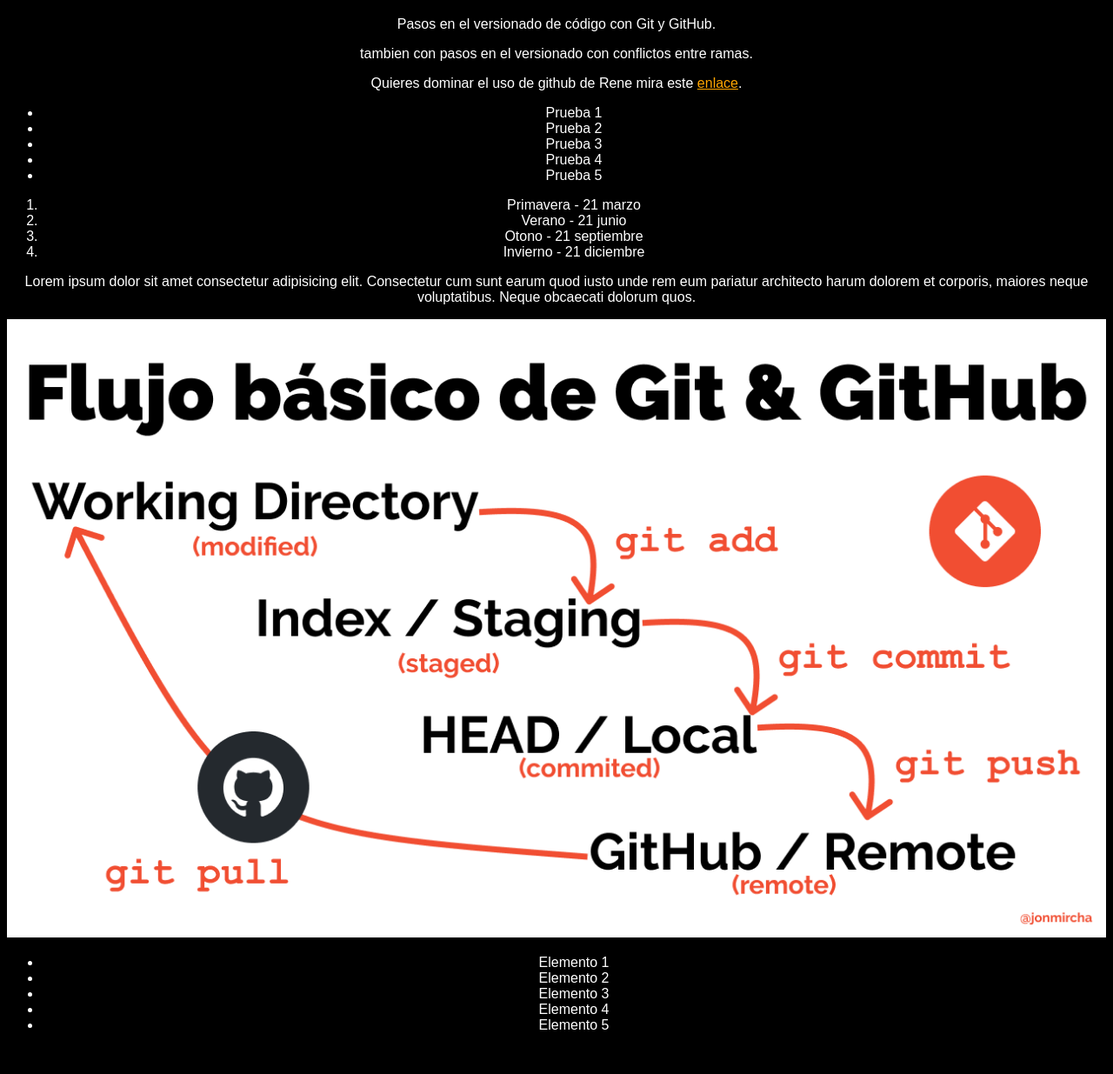
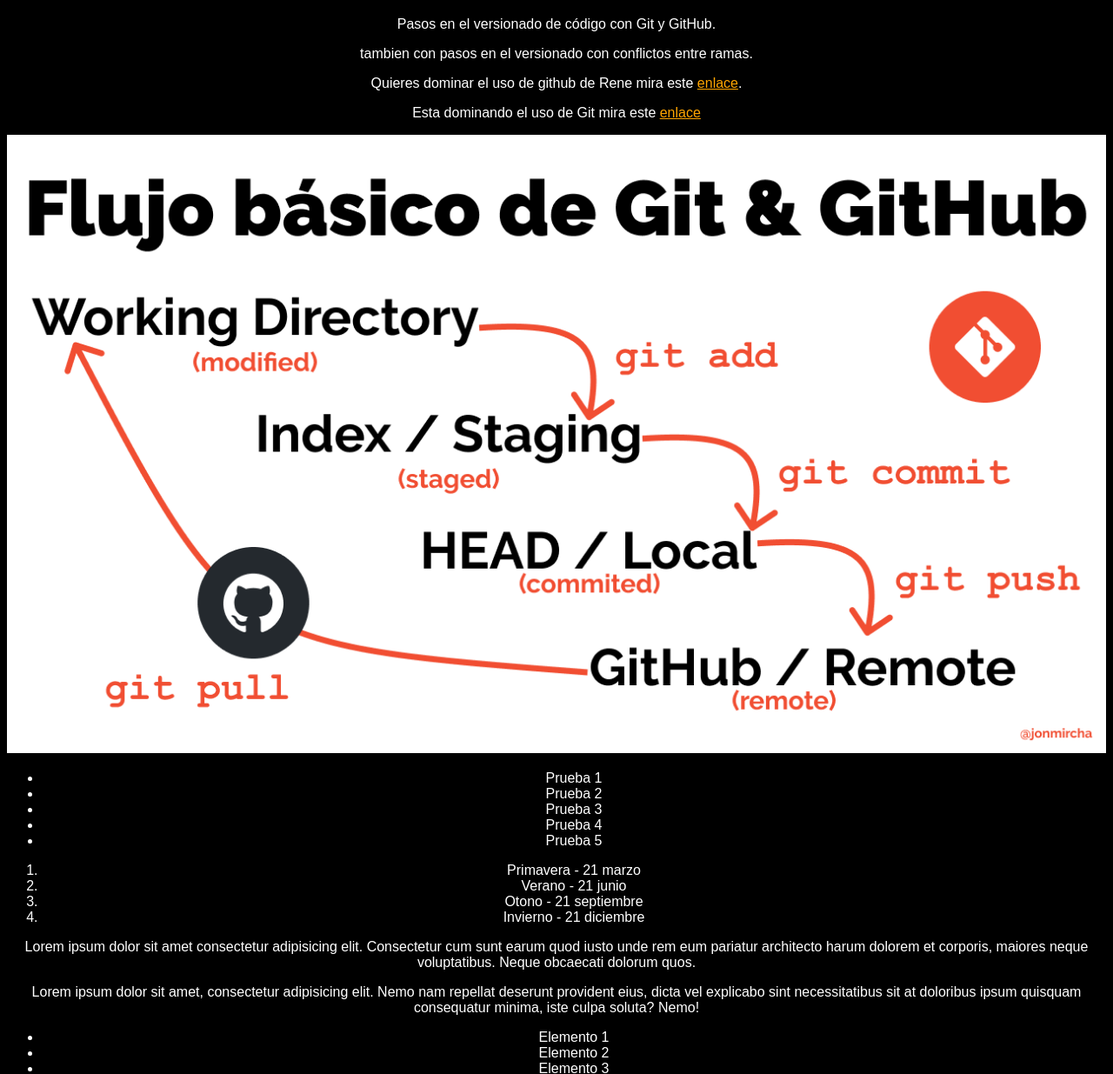
Before and after one commit to renechm/work-git, a plain HTML site: page index.html in a window 1280 px wide. Shown: the part 61-1296 px from the top of the page at 87% size. Before the commit the page ends 1265 px from the top, so only its background shows below. Drawn offline with Linux system fonts and the light colour scheme.

Commit message:
Agregando imagn de flujo y css de index

```diff
--- a/index.html
+++ b/index.html
@@ -15,6 +15,11 @@
       Quieres dominar el uso de github de Rene mira este
       <a href="https://github.com/renechm" target="_blank">enlace</a>.
     </p>
+    <p>Esta dominando el uso de Git mira este
+      <a href="https://github.com/renechm" target="_blank">enlace</a>
+   </p>
+
+    <img src="git-flow.png" alt="Flujo basico de Git">
      <ul>
       <li> Prueba 1 </li>
       <li> Prueba 2 </li>
@@ -33,7 +38,10 @@
         quod iusto unde rem eum pariatur architecto harum dolorem et corporis, maiores neque
         voluptatibus. Neque obcaecati dolorum quos.
      </p>
-    <img src="git-flow.png" alt="Flujo básico de Git" />
+     <p>
+      Lorem ipsum dolor sit amet, consectetur adipisicing elit. Nemo nam repellat
+      deserunt provident eius, dicta vel explicabo sint necessitatibus sit at doloribus
+      ipsum quisquam consequatur minima, iste culpa soluta? Nemo!</p>
     <script src="index.js"></script>
     <ul>
       <li>Elemento 1</li>
@@ -43,4 +51,4 @@
       <li>Elemento 5</li>
     </ul>
   </body>
-</html>
+</html
```
